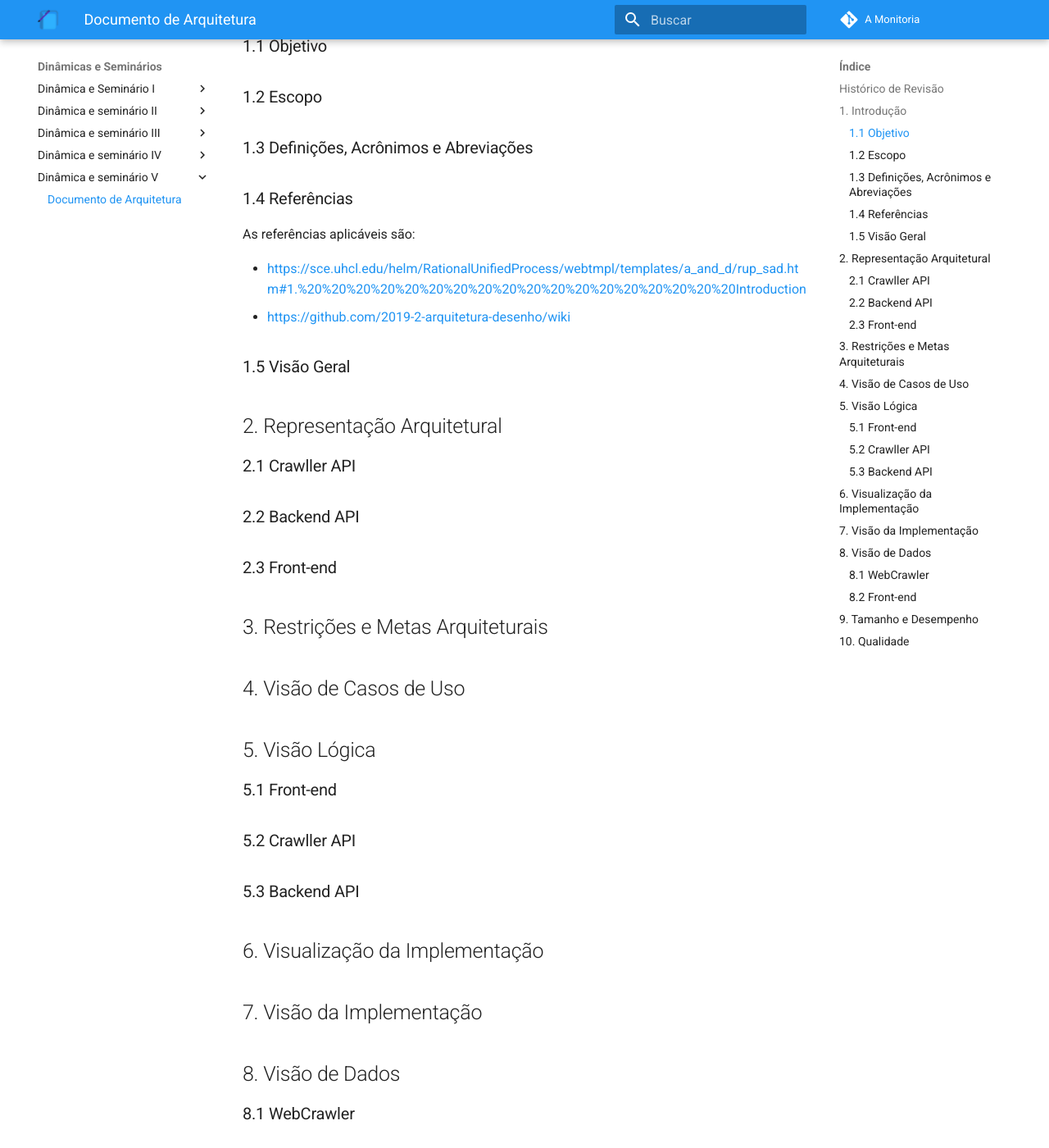
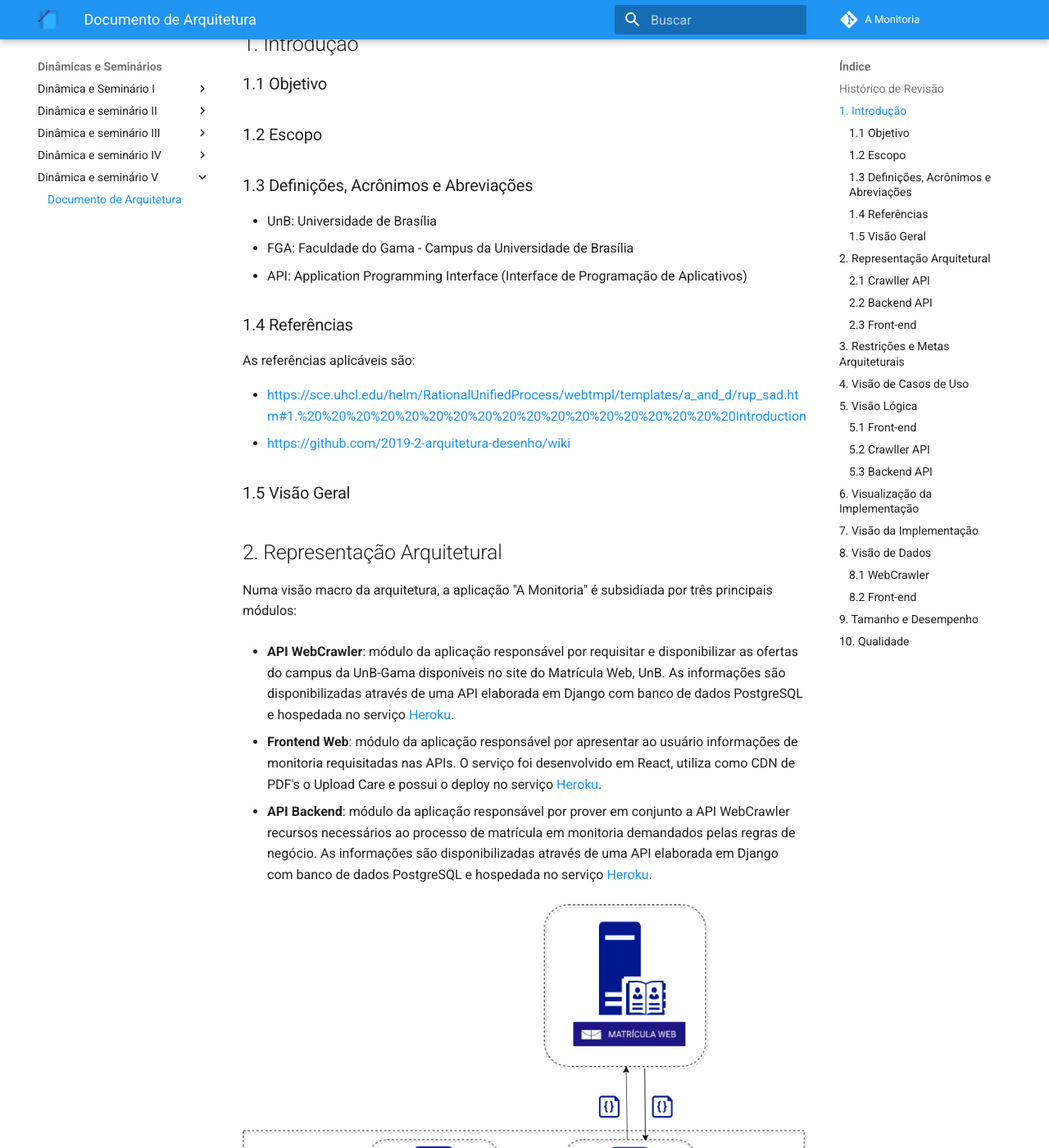
Before and after one commit to 2019-2-arquitetura-desenho/wiki, an MkDocs documentation site: the page built from docs/dinamica_seminario_V/documento_arquitetura.md, in a window 1280 px wide and 1400 px high, scrolled down 436 px. Shown: the whole window at 82% size. Built offline with MkDocs 1.6.1 and Material for MkDocs 9.7.7, drawn with Linux system fonts in a browser that asks for light colours; comment, search, counter and statistics services are not loaded; old or Windows-style settings are respelled for this version of MkDocs; some of the changed text lies outside the part shown.

Commit message:
Add architectural representation

```diff
--- a/docs/dinamica_seminario_V/documento_arquitetura.md
+++ b/docs/dinamica_seminario_V/documento_arquitetura.md
@@ -13,7 +14,13 @@
 
 ### 1.2 Escopo
 
+
+
 ### 1.3 Definições, Acrônimos e Abreviações
+
+* UnB: Universidade de Brasília
+* FGA: Faculdade do Gama - Campus da Universidade de Brasília
+* API: Application Programming Interface (Interface de Programação de Aplicativos)
 
 ### 1.4 Referências
 
@@ -41,13 +48,27 @@
 
 ## 2. Representação Arquitetural
 
+Numa visão macro da arquitetura, a aplicação "A Monitoria" é subsidiada por três principais módulos:
+
+*   **API WebCrawler**: módulo da aplicação responsável por requisitar e disponibilizar as ofertas do campus da UnB-Gama disponíveis no site do Matrícula Web, UnB. As informações são disponibilizadas através de uma API elaborada em Django com banco de dados PostgreSQL e hospedada no serviço [Heroku](http://amonitoria-offers.herokuapp.com/discipline/).
+
+*   **Frontend Web**: módulo da aplicação responsável por apresentar ao usuário informações de monitoria requisitadas nas APIs. O serviço foi desenvolvido em React, utiliza como CDN de PDF's o Upload Care e possui o deploy no serviço [Heroku](https://www.heroku.com/).
+
+*   **API Backend**: módulo da aplicação responsável por prover em conjunto a API WebCrawler recursos necessários ao processo de matrícula em monitoria demandados pelas regras de negócio. As informações são disponibilizadas através de uma API elaborada em Django com banco de dados PostgreSQL e hospedada no serviço [Heroku](https://www.heroku.com/).
+
+![Representação Arquitetural](assets/representacao_arquitetural.png)
+
 ### 2.1 Crawller API
 
+To do
 
 ### 2.2 Backend API
 
+To do
+
 ### 2.3 Front-end
 
+To do
 
 ## 3. Restrições e Metas Arquiteturais
 
```
Also changed, not shown: other parts of docs/dinamica_seminario_V/documento_arquitetura.md (+1 -0 lines), docs/dinamica_seminario_V/assets/representacao_arquitetural.png (added).
